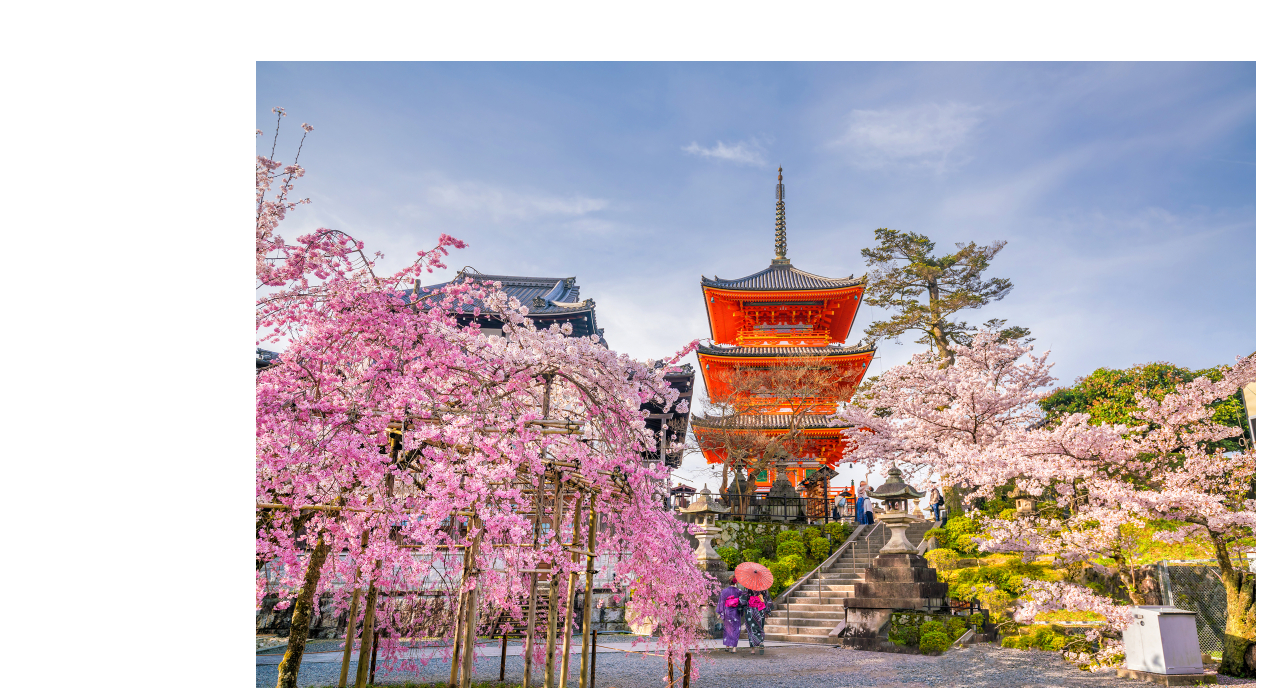
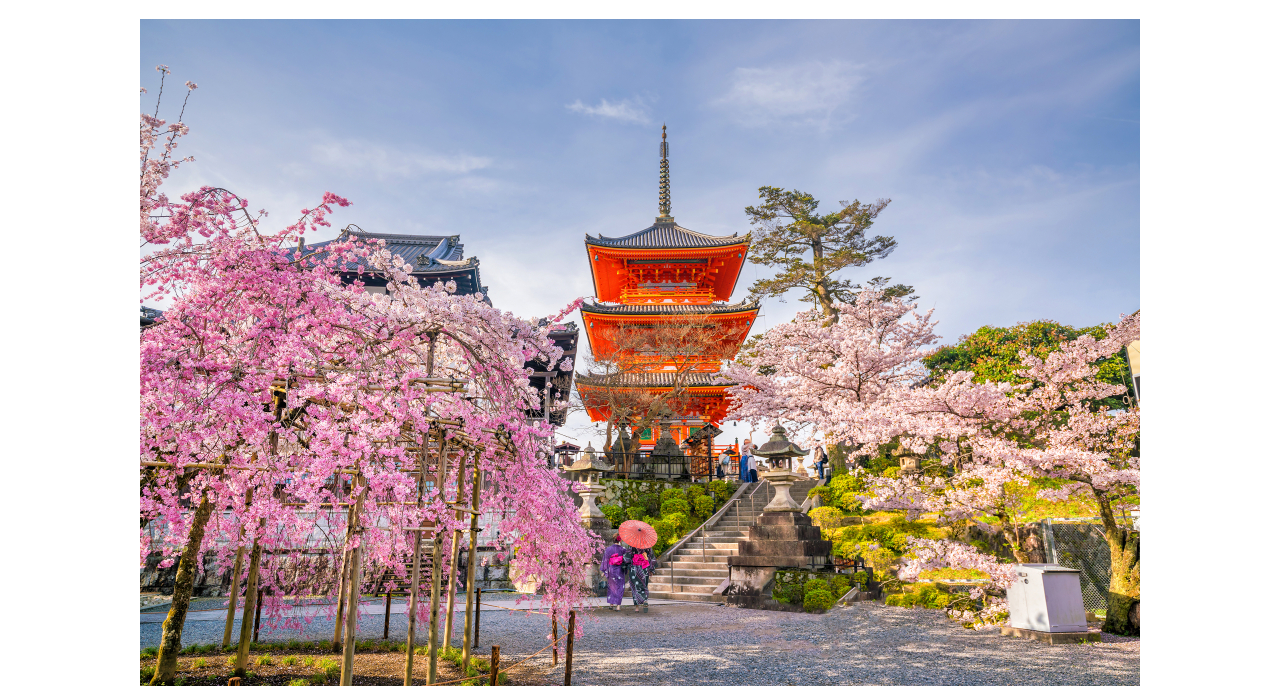
Before and after one commit to nss-day-cohort-47/hello-world-magical-mercurians, a plain HTML site: page japan.html in a window 1280 px wide. Shown: the part 112-800 px from the top of the page. Drawn offline with Linux system fonts and the light colour scheme.

Commit message:
fixing css for homepage

```diff
--- a/Styles/main.css
+++ b/Styles/main.css
@@ -83,7 +83,7 @@ footer {
 
 /* homepage picture */
 
-.pictures{
+.homepage{
 height: 60%;
 width: 60%;
 margin-left: 20%;
```
Also changed, not shown: index.html (+1 -1 lines).
